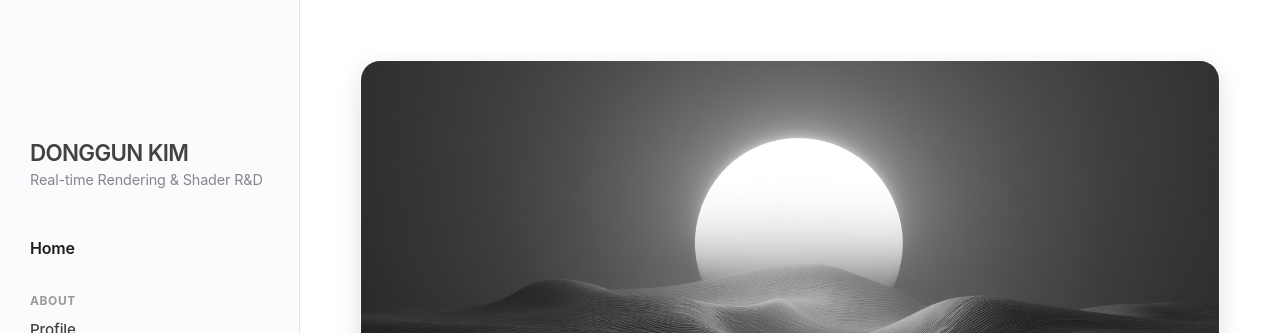
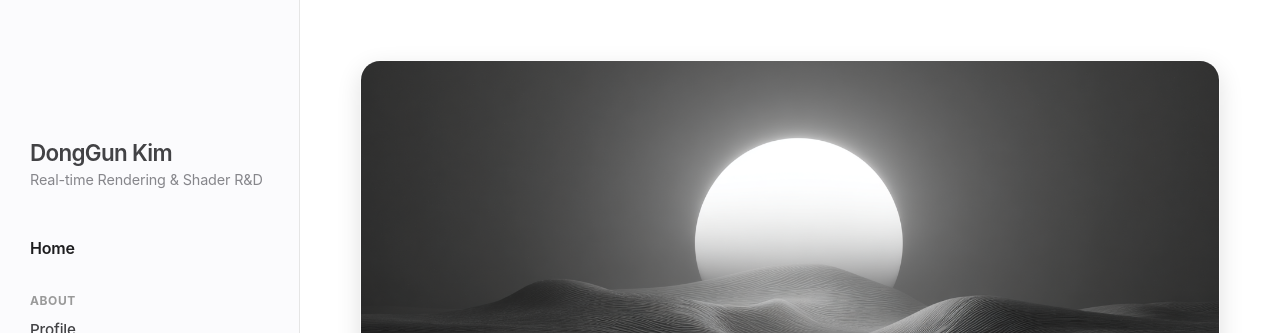
Before and after one commit to KimDongGun324/kimdonggun324.github.io, a Jekyll site: the page built from index.md, in a window 1280 px wide. Shown: the top 333 px of the page. Built offline with Jekyll 4.4.1, drawn with Linux system fonts in a browser that asks for light colours; some web fonts are replaced; our own code applies the rules of GitHub Pages for plain Markdown files.

```diff
--- a/_layouts/default.html
+++ b/_layouts/default.html
@@ -52,16 +52,16 @@
       overflow-y: auto;
     }
 
-    /* 🔥 Sidebar Title (무게감 및 색상 조정) */
+    /* 🔥 Sidebar Title (Title Case 반영) */
     .sidebar-title {
       font-family: var(--font-stack);
       font-size: 1.4em;
-      font-weight: 600;       /* 700 -> 600 (SemiBold)로 조정 */
-      color: #424245;         /* 1d1d1f -> 424245로 색상 연하게 */
+      font-weight: 600;
+      color: #424245;
       margin: 0 0 4px 0;
       letter-spacing: -0.03em;
       line-height: 1.2;
-      text-transform: uppercase;
+      /* text-transform: uppercase; <-- 제거됨 */
     }
     .sidebar-desc {
       font-size: 0.9em;
@@ -223,7 +223,7 @@
     <aside class="sidebar">
       <div class="sidebar-top">
         <h1 class="sidebar-title">
-          <a href="{{ "/" | relative_url }}">DONGGUN KIM</a>
+          <a href="{{ "/" | relative_url }}">DongGun Kim</a>
         </h1>
         <p class="sidebar-desc">Real-time Rendering & Shader R&D</p>
 
```
